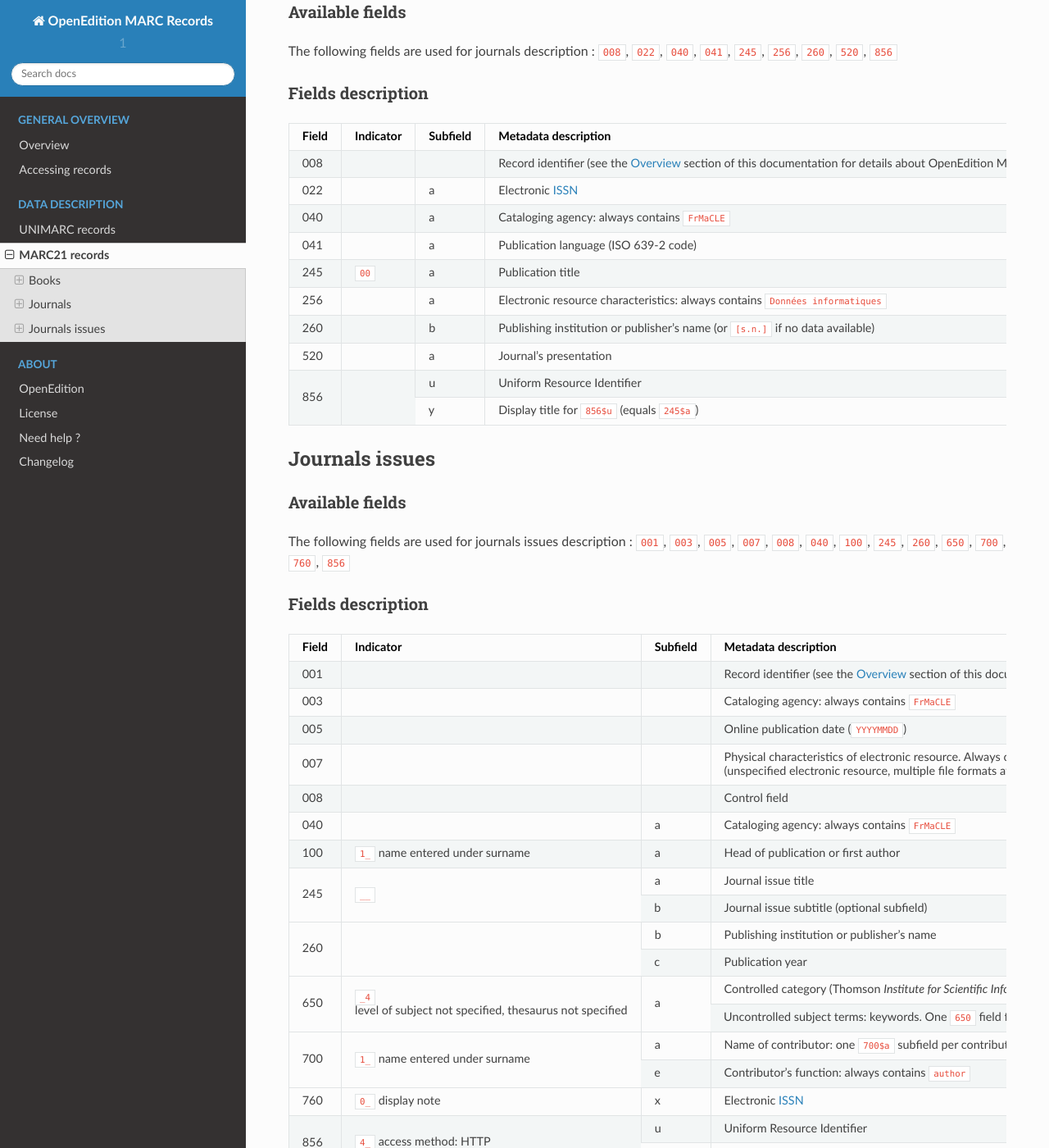
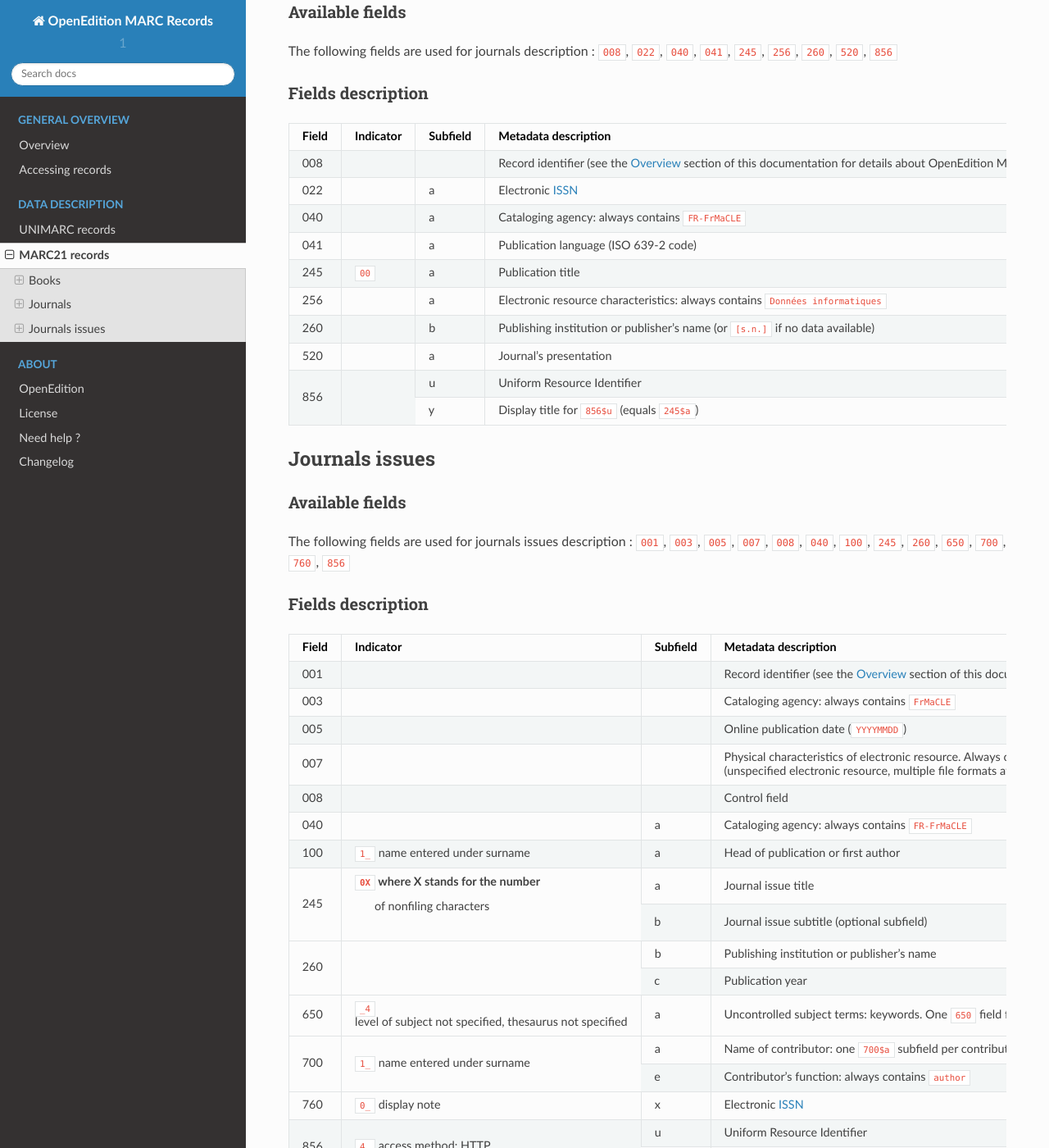
Before and after one commit to OpenEdition/marc-openedition, a Sphinx documentation site: the page built from docs/source/marc21.rst, in a window 1280 px wide and 1400 px high, scrolled down 1618 px. Shown: the whole window at 82% size. Built offline with Sphinx 7.4.7 and the Read the Docs theme 2.0.0, drawn with Linux system fonts in a browser that asks for light colours; some of the changed text lies outside the part shown.

Commit message:
MARC21 fix (245 indicator, 650 subfield for journals issues, 040 field)

```diff
--- a/docs/source/marc21.rst
+++ b/docs/source/marc21.rst
@@ -38,14 +38,14 @@ Fields description
 +-------+--------------------------------------+----------+---------------------------------------------------------------------------------------------------------------------------------------+
 |020    |                                      |  a       | Electronic `ISBN <https://www.isbn-international.org/content/what-isbn>`_                                                             |
 +-------+--------------------------------------+----------+---------------------------------------------------------------------------------------------------------------------------------------+
-|040    |                                      |  a       | Cataloging agency: always contains ``FrMaCLE``                                                                                        |
+|040    |                                      |  a       | Cataloging agency: always contains ``FR-FrMaCLE``                                                                                     |
 +-------+--------------------------------------+----------+---------------------------------------------------------------------------------------------------------------------------------------+
 |041    |                                      |  a       | Publication language (ISO 639-2 code)                                                                                                 |
 +-------+--------------------------------------+----------+---------------------------------------------------------------------------------------------------------------------------------------+
 |100    | ``1_``  name entered under surname   |  a       | Main contributor                                                                                                                      |
 +-------+--------------------------------------+----------+---------------------------------------------------------------------------------------------------------------------------------------+
-|245    | ``__``                               |  a       | Book title                                                                                                                            |
-|       |                                      +----------+---------------------------------------------------------------------------------------------------------------------------------------+
+|245    | ``0X`` where X stands for the number |  a       | Book title                                                                                                                            |
+|       |        of nonfiling characters       +----------+---------------------------------------------------------------------------------------------------------------------------------------+
 |       |                                      |  b       | Book subtitle (optional subfield)                                                                                                     |
 |       |                                      +----------+---------------------------------------------------------------------------------------------------------------------------------------+
 |       |                                      |  c       | Head of publication or scientific editor                                                                                              |
@@ -99,7 +99,7 @@ Fields description
 +-------+-----------+----------+---------------------------------------------------------------------------------------------------------------------------------------+
 |022    |           |  a       | Electronic `ISSN <https://www.issn.org/understanding-the-issn/what-is-an-issn/>`_                                                     |
 +-------+-----------+----------+---------------------------------------------------------------------------------------------------------------------------------------+
-|040    |           |  a       | Cataloging agency: always contains ``FrMaCLE``                                                                                        |
+|040    |           |  a       | Cataloging agency: always contains ``FR-FrMaCLE``                                                                                     |
 +-------+-----------+----------+---------------------------------------------------------------------------------------------------------------------------------------+
 |041    |           |  a       | Publication language (ISO 639-2 code)                                                                                                 |
 +-------+-----------+----------+---------------------------------------------------------------------------------------------------------------------------------------+
@@ -142,21 +142,21 @@ Fields description
 +-------+--------------------------------------+----------+---------------------------------------------------------------------------------------------------------------------------------------+
 |008    |                                      |          | Control field                                                                                                                         |
 +-------+--------------------------------------+----------+---------------------------------------------------------------------------------------------------------------------------------------+
-|040    |                                      |  a       | Cataloging agency: always contains ``FrMaCLE``                                                                                        |
+|040    |                                      |  a       | Cataloging agency: always contains ``FR-FrMaCLE``                                                                                     |
 +-------+--------------------------------------+----------+---------------------------------------------------------------------------------------------------------------------------------------+
 |100    | ``1_``  name entered under surname   |  a       | Head of publication or first author                                                                                                   |
 +-------+--------------------------------------+----------+---------------------------------------------------------------------------------------------------------------------------------------+
-|245    | ``__``                               |  a       | Journal issue title                                                                                                                   |
-|       |                                      +----------+---------------------------------------------------------------------------------------------------------------------------------------+
+|245    | ``0X`` where X stands for the number |  a       | Journal issue title                                                                                                                   |
+|       |        of nonfiling characters       +----------+---------------------------------------------------------------------------------------------------------------------------------------+
 |       |                                      |  b       | Journal issue subtitle (optional subfield)                                                                                            |
 +-------+--------------------------------------+----------+---------------------------------------------------------------------------------------------------------------------------------------+
 |260    |                                      |  b       | Publishing institution or publisher's name                                                                                            |
 |       |                                      +----------+---------------------------------------------------------------------------------------------------------------------------------------+
 |       |                                      |  c       | Publication year                                                                                                                      |
 +-------+--------------------------------------+----------+---------------------------------------------------------------------------------------------------------------------------------------+
-|650    | ``_4`` level of subject not          |  a       | Controlled category (Thomson *Institute for Scientific Information* classification): one ``650`` field for each category.             |
-|       | specified, thesaurus not             |          +---------------------------------------------------------------------------------------------------------------------------------------+
-|       | specified                            |          | Uncontrolled subject terms: keywords. One ``650`` field for each keyword.                                                             |
+|650    | ``_4`` level of subject not          |  a       | Uncontrolled subject terms: keywords. One ``650`` field for each keyword. (optional field)                                            |
+|       | specified, thesaurus not             |          |                                                                                                                                       +
+|       | specified                            |          |                                                                                                                                       |
 +-------+--------------------------------------+----------+---------------------------------------------------------------------------------------------------------------------------------------+
 |700    | ``1_``   name entered under surname  |  a       | Name of contributor: one ``700$a`` subfield per contributor                                                                           |
 |       |                                      +----------+---------------------------------------------------------------------------------------------------------------------------------------+
```
